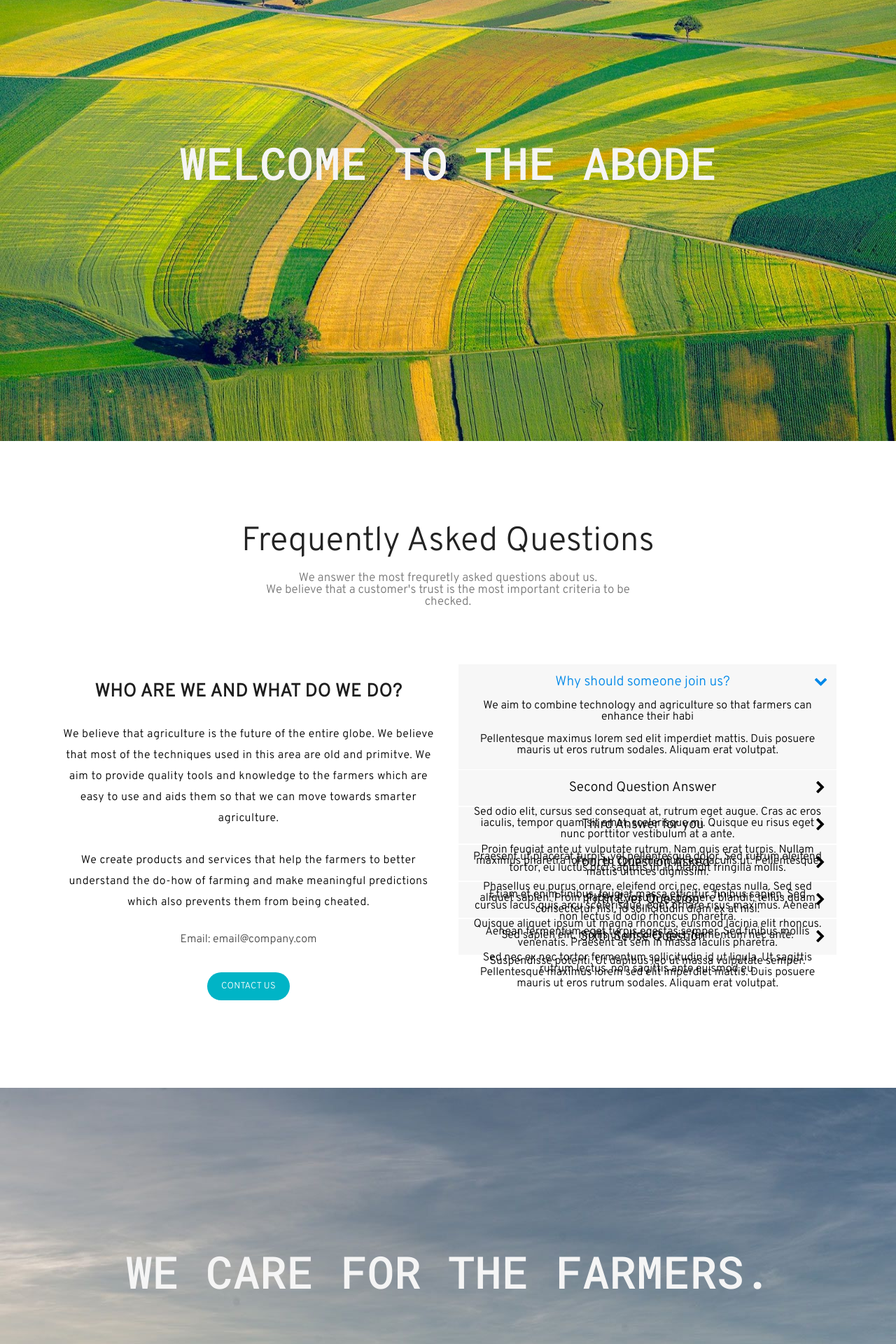
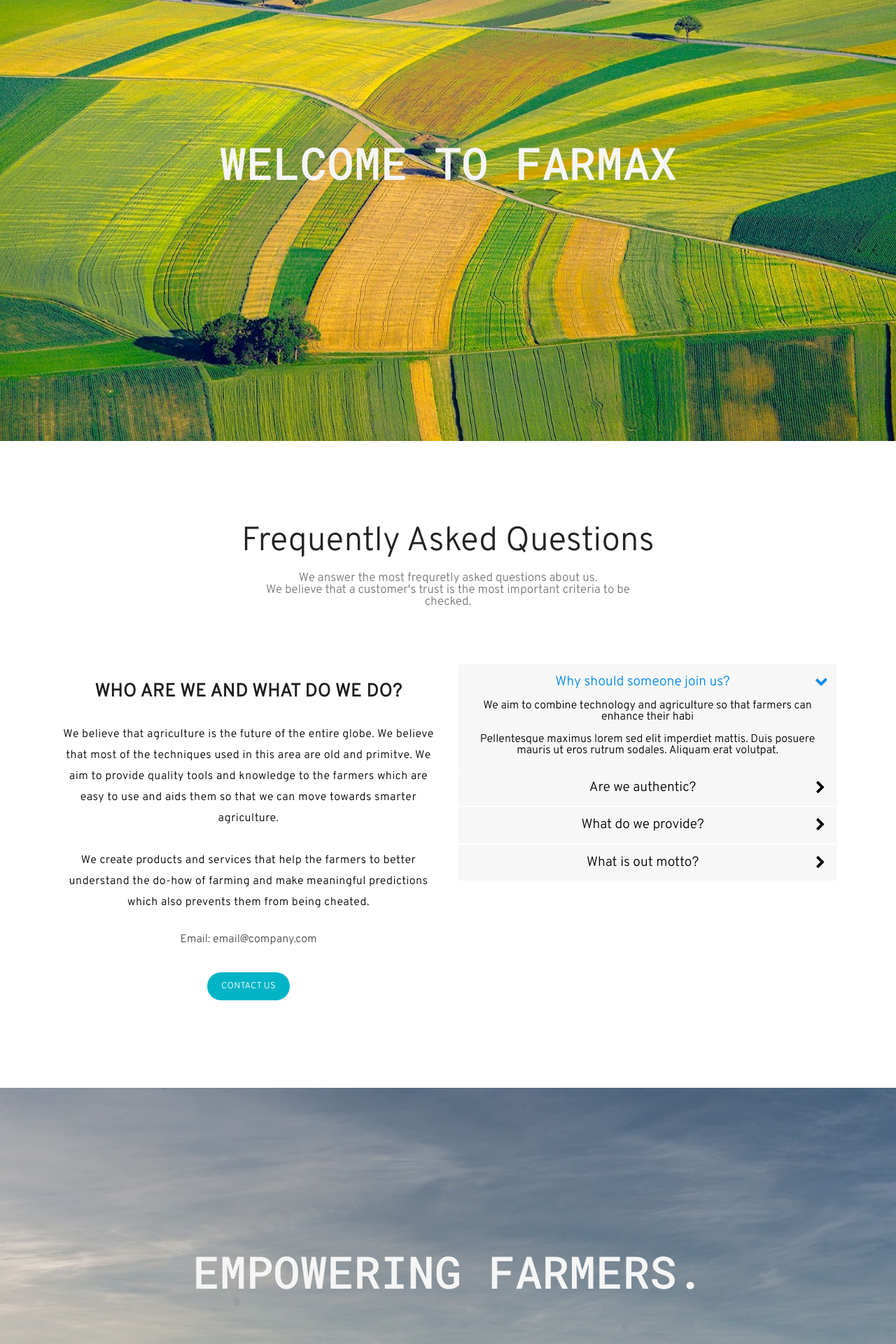
Before and after one commit to infinte-bandwidth/farmerX, a PHP site: page / in a window 1280 px wide. Shown: the part 130-2050 px from the top of the page at 70% size. Run offline with PHP 8.4, Linux system fonts and the light colour scheme; data that the repository does not hold is empty; some libraries are stand-ins or nearby versions.

Commit message:
Update index.php

```diff
--- a/index.php
+++ b/index.php
@@ -32,7 +32,7 @@
     <link rel="stylesheet" type="text/css" href="assets/css/owl-carousel.css">
     <link rel="stylesheet" href="assets/css/style.css">
     <link rel="stylesheet" href="assets/css/nav.php">
-    <link rel="stylesheet" href="assets/css/reset.css">
+    <link rel="stylesheet" href="assets/css/resetreserved.css">
     <link rel="stylesheet" href="assets/css/carousel.css">
     <style>
         h5 {
@@ -49,16 +49,18 @@
 <body>
     <nav class="h-nav">
         <ion-icon name="menu-outline" onclick="openNav()"></ion-icon>
-        <a href="" class="login">
-            <ion-icon name="log-in-outline"></ion-icon>
-        </a>
-        <a href="" class="sign-up">
-            <ion-icon name="person-add-outline"></ion-icon>
-        </a>
+        <?php
+        if (!isset($_SESSION['loggedin'])) {
+            echo "<a href='login.php' class='login'><ion-icon name='log-in-outline'></ion-icon></a>
+	        <a href='signup.php' class='sign-up'><ion-icon name='person-add-outline'></ion-icon></a>";
+        } else {
+            echo "<a href='logout.php' class='login'><ion-icon name='log-out-outline'></ion-icon></a>";
+        }
+        ?>
     </nav>
     <nav class="v-nav-primary">
         <ion-icon name="return-up-back-outline" onclick="closeNav()"></ion-icon>
-        <a href="" class="item1">
+        <a class="item1">
             <?php
             if (isset($_SESSION['username'])) {
                 echo '<ion-icon name=""></ion-icon>';
@@ -69,7 +71,7 @@
             }
             ?>
         </a>
-        <a href="" class="v-nav-item item2">
+        <a href="index.php" class="v-nav-item item2">
             <ion-icon name="home-outline"></ion-icon>
             Home
         </a>
@@ -84,7 +86,7 @@
     </nav>
     <nav class="v-nav-services">
         <ion-icon name="return-up-back-outline" onclick="closeServices()"></ion-icon>
-        <a href="" class="item1">
+        <a class="item1">
             <?php
             if (isset($_SESSION['username'])) {
                 echo "<ion-icon name=''></ion-icon>";
@@ -94,27 +96,27 @@
             ?>
             Services
         </a>
-        <a href="" class="v-nav-item">
+        <a href="weather.php" class="v-nav-item">
             <ion-icon name="cloudy-night-outline"></ion-icon>
             Weather Forcast
         </a>
-        <a href="" class="v-nav-item">
+        <a href="resources.php" class="v-nav-item">
             <ion-icon name="bag-check-outline"></ion-icon>
             Resources
         </a>
-        <a href="" class="v-nav-item">
+        <a href="msp.php" class="v-nav-item">
             <ion-icon name="logo-usd"></ion-icon>
             MSP
         </a>
-        <a href="" class="v-nav-item">
+        <a href="market.php" class="v-nav-item">
             <ion-icon name="fish-outline"></ion-icon>
-            Major Crops
+            Market
         </a>
-        <a href="" class="v-nav-item">
+        <a href="news.php" class="v-nav-item">
             <ion-icon name="color-fill-outline"></ion-icon>
-            Soil Health Card
+            News
         </a>
-        <a href="" class="v-nav-item">
+        <a href="map.php" class="v-nav-item">
             <ion-icon name="finger-print-outline"></ion-icon>
             Agricultural Land
         </a>
@@ -136,7 +138,7 @@
             <img src="assets/images/bg6.jpg" style="height: 760px;width: 100%; ">
             <img src="assets/images/bg1.jpg" style="height: 760px; width: 100%; ">
             <div class="centered-text" style=" left: 50%;">
-                <h2 style="font-size:5vw;  font-family: 'Roboto Mono', monospace; height:100px;">WELCOME TO THE ABODE</h2>
+                <h2 style="font-size:5vw;  font-family: 'Roboto Mono', monospace; height:100px;">WELCOME TO FARMAX</h2>
             </div>
 
 
@@ -199,95 +201,53 @@
                             </article>
                             <article class="accordion">
                                 <div class="accordion-head">
-                                    <span>Second Question Answer</span>
+                                    <span>Are we authentic?</span>
                                     <span class="icon">
                                         <i class="icon fa fa-chevron-right"></i>
                                     </span>
                                 </div>
                                 <div class="accordion-body">
                                     <div class="content">
-                                        <p>Sed odio elit, cursus sed consequat at, rutrum eget augue. Cras ac eros iaculis,
-                                            tempor quam sit amet, scelerisque mi. Quisque eu risus eget nunc porttitor
-                                            vestibulum at a ante.
+                                        <p>Yes we are a genuine organisation.
                                             <br><br>
-                                            Praesent ut placerat turpis, vel pellentesque dolor. Sed rutrum eleifend tortor,
-                                            eu luctus orci sagittis in. In blandit fringilla mollis.
+                                            Most of our resources are provided by the Government of India and are thus absolutely validated.
                                         </p>
                                     </div>
                                 </div>
                             </article>
                             <article class="accordion">
                                 <div class="accordion-head">
-                                    <span>Third Answer for you</span>
+                                    <span>What do we provide?</span>
                                     <span class="icon">
                                         <i class="icon fa fa-chevron-right"></i>
                                     </span>
                                 </div>
                                 <div class="accordion-body">
                                     <div class="content">
-                                        <p>Proin feugiat ante ut vulputate rutrum. Nam quis erat turpis. Nullam maximus
-                                            pharetra lorem, eu condimentum est iaculis ut. Pellentesque mattis ultrices
-                                            dignissim.
+                                        <p>We provide all the resources which help the farmers while farming like weather updates, latest news, region wise crop informations and much more.
                                             <br><br>
-                                            Etiam et enim finibus, feugiat massa efficitur, finibus sapien. Sed cursus lacus
-                                            quis arcu scelerisque, eget ornare risus maximus. Aenean non lectus id odio
-                                            rhoncus pharetra.
+                                            All of our content is personalised. That means that the user can view data sepcific to his,her region.
                                         </p>
                                     </div>
                                 </div>
                             </article>
                             <article class="accordion">
                                 <div class="accordion-head">
-                                    <span>Fourth Question Asked</span>
+                                    <span>What is out motto?</span>
                                     <span class="icon">
                                         <i class="icon fa fa-chevron-right"></i>
                                     </span>
                                 </div>
                                 <div class="accordion-body">
                                     <div class="content">
-                                        <p>Phasellus eu purus ornare, eleifend orci nec, egestas nulla. Sed sed aliquet
-                                            sapien. Proin placerat, ipsum eu posuere blandit, tellus quam consectetur nisi,
-                                            id sollicitudin diam ex at nisi.
+                                        <p>The ultimate goal of farming is not the growing of crops, but the cultivation and perfection of human beings.
                                             <br><br>
-                                            Aenean fermentum eget turpis egestas semper. Sed finibus mollis venenatis.
-                                            Praesent at sem in massa iaculis pharetra.
+
                                         </p>
                                     </div>
                                 </div>
                             </article>
-                            <article class="accordion">
-                                <div class="accordion-head">
-                                    <span>Fifth Ever Question</span>
-                                    <span class="icon">
-                                        <i class="icon fa fa-chevron-right"></i>
-                                    </span>
-                                </div>
-                                <div class="accordion-body">
-                                    <div class="content">
-                                        <p>Quisque aliquet ipsum ut magna rhoncus, euismod lacinia elit rhoncus. Sed sapien
-                                            elit, mollis ut ultricies quis, fermentum nec ante.
-                                            <br><br>
-                                            Sed nec ex nec tortor fermentum sollicitudin id ut ligula. Ut sagittis rutrum
-                                            lectus, non sagittis ante euismod eu.
-                                        </p>
-                                    </div>
-                                </div>
-                            </article>
-                            <article class="accordion">
-                                <div class="accordion-head">
-                                    <span>Sixth Sense Question</span>
-                                    <span class="icon">
-                                        <i class="icon fa fa-chevron-right"></i>
-                                    </span>
-                                </div>
-                                <div class="accordion-body">
-                                    <div class="content">
-                                        <p>Suspendisse potenti. Ut dapibus leo ut massa vulputate semper. Pellentesque
-                                            maximus lorem sed elit imperdiet mattis. Duis posuere mauris ut eros rutrum
-                                            sodales. Aliquam erat volutpat.</p>
-                                    </div>
-                                </div>
-                            </article>
+
                         </div>
                     </div>
                 </div>
@@ -298,7 +258,7 @@
 
         <div class="mainbg-secondary" data-aos="fade-down">
             <div class="centered-text-secondary" style="left: 50%;">
-                <h1 style="font-size: 5vw;height:100px; font-family: 'Roboto Mono', monospace;">WE CARE FOR THE FARMERS.</h1>
+                <h1 style="font-size: 5vw;height:100px;">EMPOWERING FARMERS.</h1>
             </div>
         </div>
 
@@ -319,25 +279,24 @@
                     </div>
 
                     <div class="col-xs-6 col-md-3">
-                        <h6>Categories</h6>
+
                         <ul class="footer-links">
-                            <li><a href="#">C</a></li>
-                            <li><a href="#">UI Design</a></li>
-                            <li><a href="#">PHP</a></li>
-                            <li><a href="#">Java</a></li>
-                            <li><a href="#"">Android</a></li>
-                        <li><a href=" #">Templates</a></li>
+
+                            <li><a href="index.php"><img src="assets/images/fmax.png"> </a></li>
+
                         </ul>
                     </div>
 
                     <div class="col-xs-6 col-md-3">
                         <h6>Quick Links</h6>
                         <ul class="footer-links">
-                            <li><a href="#">About Us</a></li>
-                            <li><a href="#">Contact Us</a></li>
-                            <li><a href="#">Contribute</a></li>
-                            <li><a href="#">Privacy Policy</a></li>
-                            <li><a href="#">Sitemap</a></li>
+                            <li><a href="weather.php">Weather</a></li>
+                            <li><a href="resources.php">Resources</a></li>
+                            <li><a href="map.php">Maps</a></li>
+                            <li><a href="msp.php">MSPs</a></li>
+                            <li><a href="market.php">Global Market</a></li>
+                            <li><a href="login.php">Login</a></li>
+                            <li><a href="signup.php">Sign Up</a></li>
                         </ul>
                     </div>
                 </div>
@@ -347,7 +306,7 @@
                 <div class="row">
                     <div class="col-md-8 col-sm-6 col-xs-12">
                         <p class="copyright-text">Copyright &copy; 2021 All Rights Reserved by
-                            <a href="#">Sitename</a>.
+                            <a href="index.php">FARMAX</a>.
                         </p>
                     </div>
 
```
